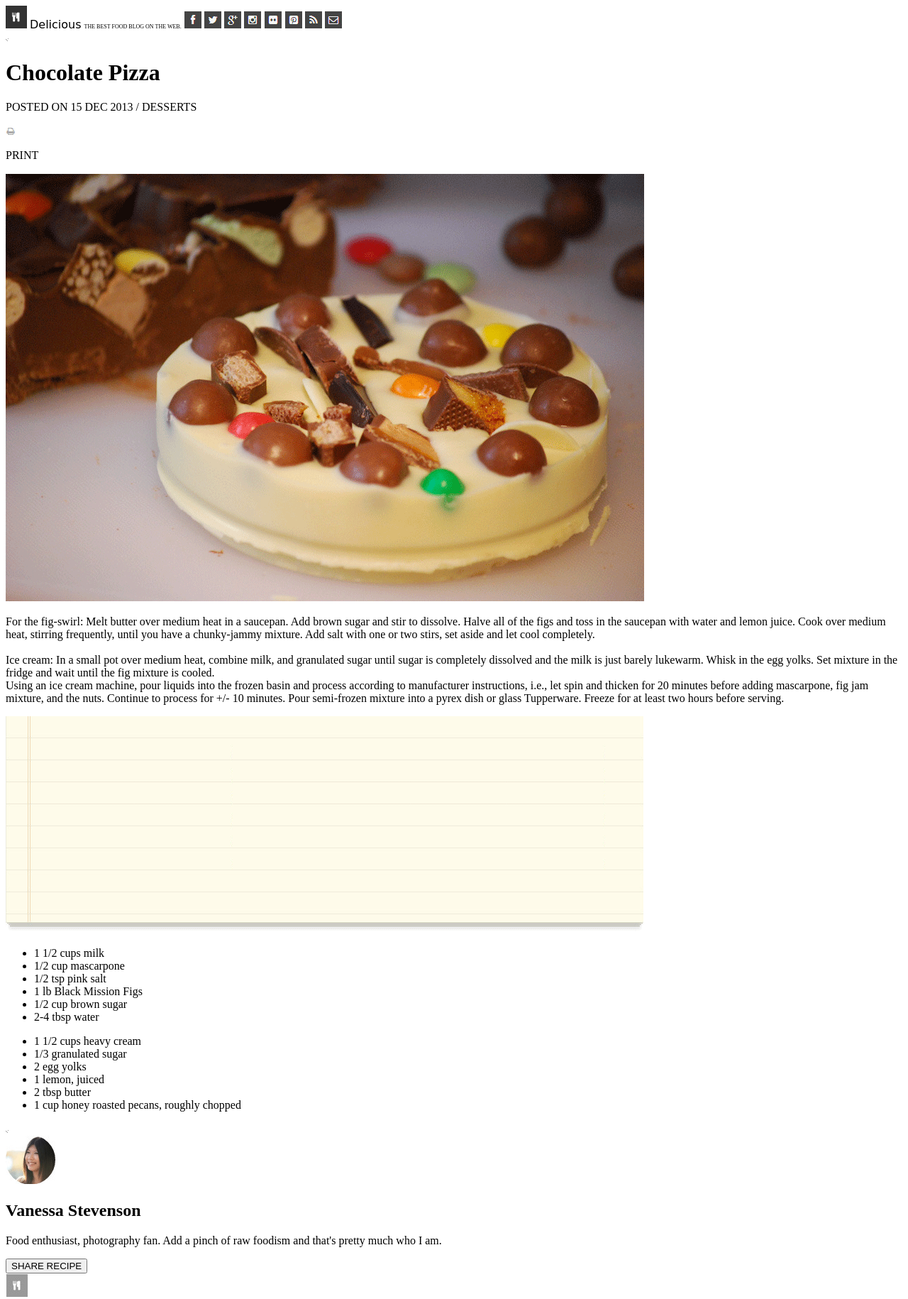
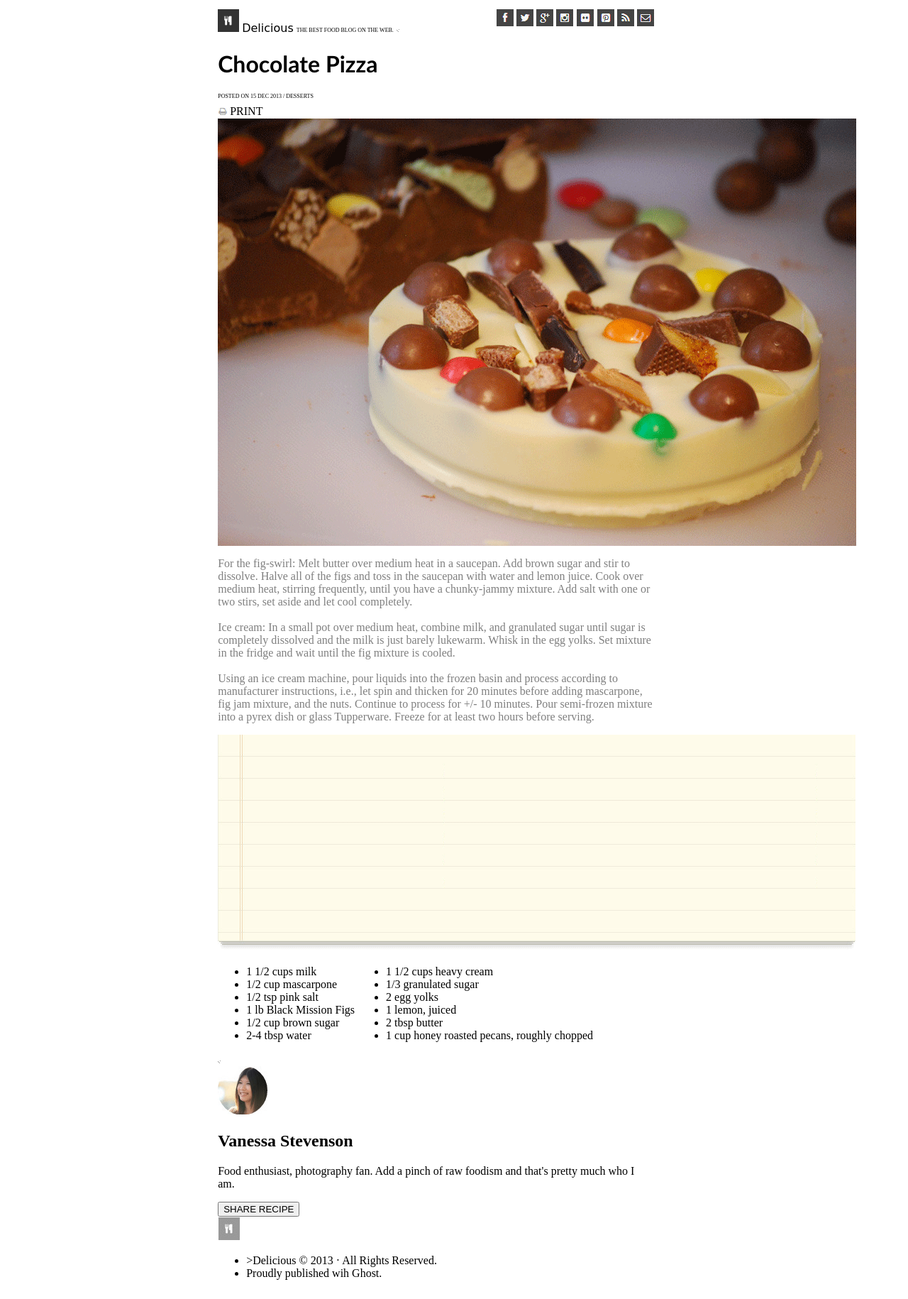
Before and after one commit to cquiocho/chocolate-pizza, a plain HTML site: page index.html in a window 1280 px wide. Shown: the top 1830 px of the page at 71% size. Drawn offline with Linux system fonts and the light colour scheme; files whose address does not match are found by name.

Commit message:
Revisions added

```diff
--- a/index.html
+++ b/index.html
@@ -9,6 +9,7 @@
                 <img id="logo" src="img/logo.png" alt="Delicious Logo" title="Delicious Logo" />
                     <span id="name">Delicious</span>
                     <span id="name-text">THE BEST FOOD BLOG ON THE WEB.</span>
+            <span id="top">
                 <span id="social-media">
                     <img id="fb" src="img/fb-icon.png" />
                     <img id="twit" src="img/twit-icon.png" />
@@ -21,35 +22,31 @@
                     <img id="rss" src="img/rss-icon.png" />
                     <img id="mail" src="img/mail-icon.png" />
                 </span>
-                <div>
-                    <img id="line" src="img/hr-img.png" />
-                </div>
+            </span>
+                <img id="line" src="img/hr-img.png" />
             </section>
-                <div>
                     <h1>Chocolate Pizza</h1>
                         <section>
                             <p id="post-date">POSTED ON 15 DEC 2013 / DESSERTS</p>
                                 <div>
                                     <img id="print" src="img/print-icon.png" />
-                                    <p>PRINT</p>
+                                    <span>PRINT</span>
                                 </div>
-                        </section>
-                </div>
-        </header>
+            </section>
+            </header>
         <main>
-            <div>
-                <img id="hero" src="img/choco-pizza.png" />
-            </div>
+            <img id="hero" src="img/choco-pizza.png" />
             <div id="words">
                 <p>For the fig-swirl: Melt butter over medium heat in a saucepan. Add brown sugar and stir to dissolve. Halve all of the figs and toss in the saucepan with water and lemon juice. Cook over medium heat, stirring frequently, until you have a chunky-jammy mixture. Add salt with one or two stirs, set aside and let cool completely.<br>
                 <br>
                 Ice cream: In a small pot over medium heat, combine milk, and granulated sugar until sugar is completely dissolved and the milk is just barely lukewarm. Whisk in the egg yolks. Set mixture in the fridge and wait until the fig mixture is cooled.<br>
-
+                <br>
                 Using an ice cream machine, pour liquids into the frozen basin and process according to manufacturer instructions, i.e., let spin and thicken for 20 minutes before adding mascarpone, fig jam mixture, and the nuts. Continue to process for +/- 10 minutes. Pour semi-frozen mixture into a pyrex dish or glass Tupperware. Freeze for at least two hours before serving.<br>
                 </p>
             </div>
-            <div>
+            <div class="container">
                 <img id="paper-list" src="img/list-bg.png" />
+                <div class="centered">
                     <ul id="list-one">
                         <li>1 1/2 cups milk</li>
                         <li>1/2 cup mascarpone</li>
@@ -66,6 +63,7 @@
                         <li>2 tbsp butter</li>
                         <li>1 cup honey roasted pecans, roughly chopped</li>
                     </ul>
+                </div>
             </div>
             <div>
                 <img id="line" src="img/hr-img.png" />
--- a/style.css
+++ b/style.css
@@ -1,4 +1,8 @@
+body {
+    margin: 1% 28% 1% 24%;
+}
 #header {
+    display: flex;
     flex-direction: row;
 }
 #logo {
@@ -8,21 +12,22 @@
 
 #name {
     font-style: bold, oblique;
-    font-family: cursive;
-
+    font-family: brush script, cursive;
 }
 
 #name-text {
     font-size: .5em;
 }
 
+#top {
+    float: right;
+}
 #social-media {
-    width: 20px;
-
+    align: right;
 }
 
 #utilities {
-
+    justify-content: flex-end;
 }
 
 #line {
@@ -30,35 +35,42 @@
 }
 
 h1 {
-
+    font-family: 'Gill Sans', 'Gill Sans MT', Calibri, 'Trebuchet MS', sans-serif;
 }
 
 #post-date {
-
+    font-size: .5em;
 }
 
 #print {
-
+    font-size: .5em;
 }
 
 #hero {
-
+    display: block;
+    margin-left: auto;
+    margin-right: auto;
 }
 
 #words {
+    opacity: 0.5;
+    font-family: 'Times New Roman', Times, serif;
+}
+
+.container {
 
 }
-
 #paper-list {
 
 }
 
 #list-one {
+    display: inline-block;
 
 }
 
 #list-two {
-
+    display: inline-block;
 }
 
 #vanessa {
```
